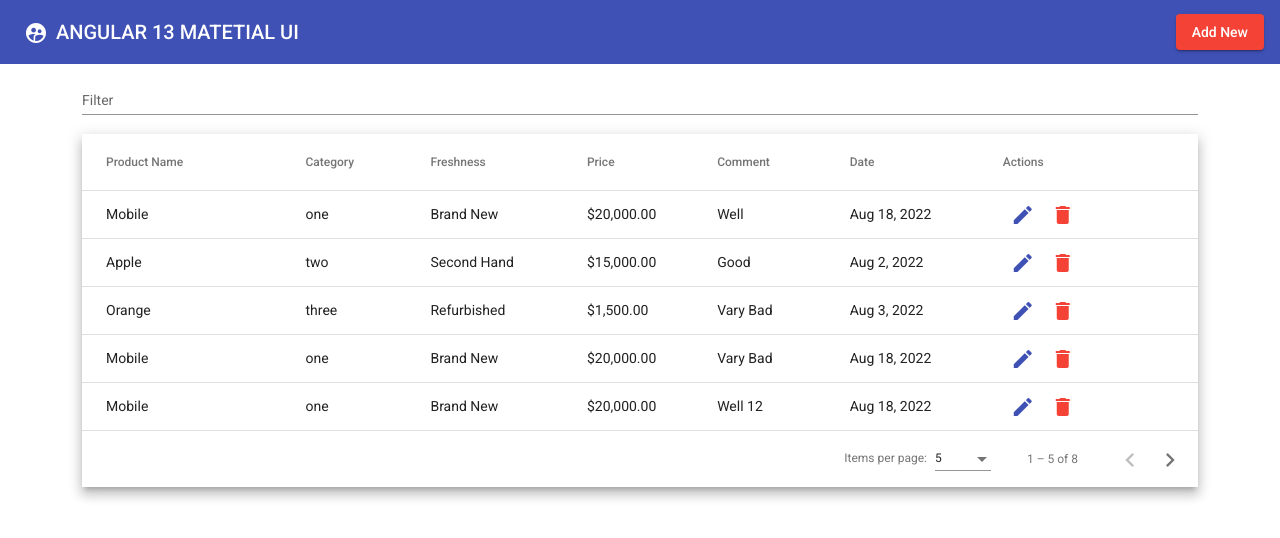
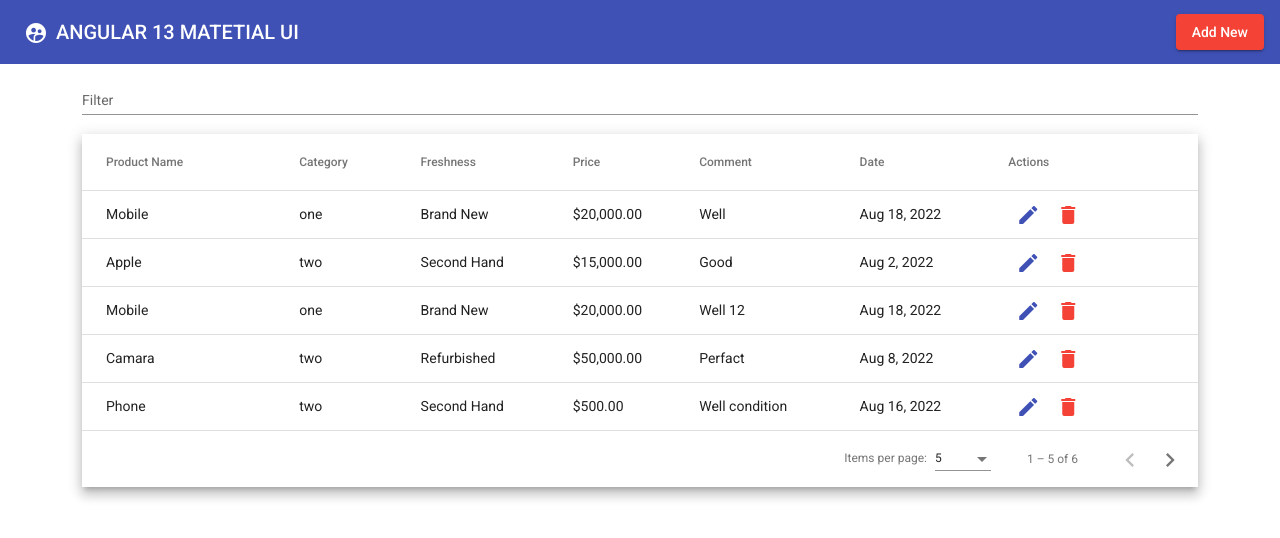
Before and after one commit to Lindos-Mahadi/Angular-MaterialUI-Form, an Angular app: page / in a window 1280 px wide. Shown: the top 538 px of the page. Built offline with nearby package versions, Linux system fonts and the light colour scheme; data requests are answered from the project's data file.

Commit message:
Delete method call & completed

```diff
--- a/db.json
+++ b/db.json
@@ -17,24 +17,6 @@
       "price": "15000",
       "comment": "Good",
       "id": 2
-    },
-    {
-      "productName": "Orange",
-      "category": "three",
-      "date": "2022-08-03T18:00:00.000Z",
-      "freshness": "Refurbished",
-      "price": "1500",
-      "comment": "Vary Bad",
-      "id": 3
-    },
-    {
-      "productName": "Mobile",
-      "category": "one",
-      "date": "2022-08-18T18:00:00.000Z",
-      "freshness": "Brand New",
-      "price": "20000",
-      "comment": "Vary Bad",
-      "id": 4
     },
     {
       "productName": "Mobile",
--- a/src/app/app.component.html
+++ b/src/app/app.component.html
@@ -66,7 +66,7 @@
             <button mat-icon-button color="primary" (click)="editProduct(row)">
               <mat-icon>edit</mat-icon>
             </button>
-            <button mat-icon-button color="warn">
+            <button mat-icon-button color="warn" (click)="deleteProduct(row.id)">
               <mat-icon>delete</mat-icon>
             </button>
           </td>
--- a/src/app/app.component.ts
+++ b/src/app/app.component.ts
@@ -40,6 +40,20 @@ export class AppComponent implements OnInit {
       })
   }
 
+  // DELETE DATA FROM DB.JSON
+  deleteProduct(id: number) {
+    this.getApi.deleteProduct(id)
+      .subscribe({
+        next: () => {
+          alert("Product Deleted Successfully");
+          this.getAllProducts();
+        },
+        error: () => {
+          alert("Error! While fetching the records");
+        }
+      })
+  }
+
   // GET ALL DATA
   getAllProducts() {
     this.getApi.getProduct().subscribe((result) => {
--- a/src/app/dialog/dialog.component.ts
+++ b/src/app/dialog/dialog.component.ts
@@ -30,6 +30,8 @@ export class DialogComponent implements OnInit {
       comment: ['', Validators.required]
 
     });
+
+    // GET VALUE FIELD PRODUCT
     if (this.editData) {
       this.saveButton = "Update";
       this.productForm.controls['productName'].setValue(this.editData.productName);
@@ -40,6 +42,8 @@ export class DialogComponent implements OnInit {
       this.productForm.controls['comment'].setValue(this.editData.comment);
     }
   }
+
+  // ADD PRODUCT
   addProduct() {
     if (!this.editData) {
       if (this.productForm.valid) {
@@ -56,6 +60,8 @@ export class DialogComponent implements OnInit {
       this.updateProduct()
     }
   }
+
+  // UPDATE PRODUCT
   updateProduct() {
     this.callApi.putProduct(this.productForm.value, this.editData.id).subscribe({
       next: (res) => {
--- a/src/app/services/api-service.service.ts
+++ b/src/app/services/api-service.service.ts
@@ -23,4 +23,8 @@ export class ApiServiceService {
     return this.http.put<any>("http://localhost:3000/productList/" + id, data);
   }
 
+  //  DELETE DATA ACTION METHOD
+  deleteProduct(id: number) {
+    return this.http.delete<any>("http://localhost:3000/productList/" + id);
+  }
 }
```
